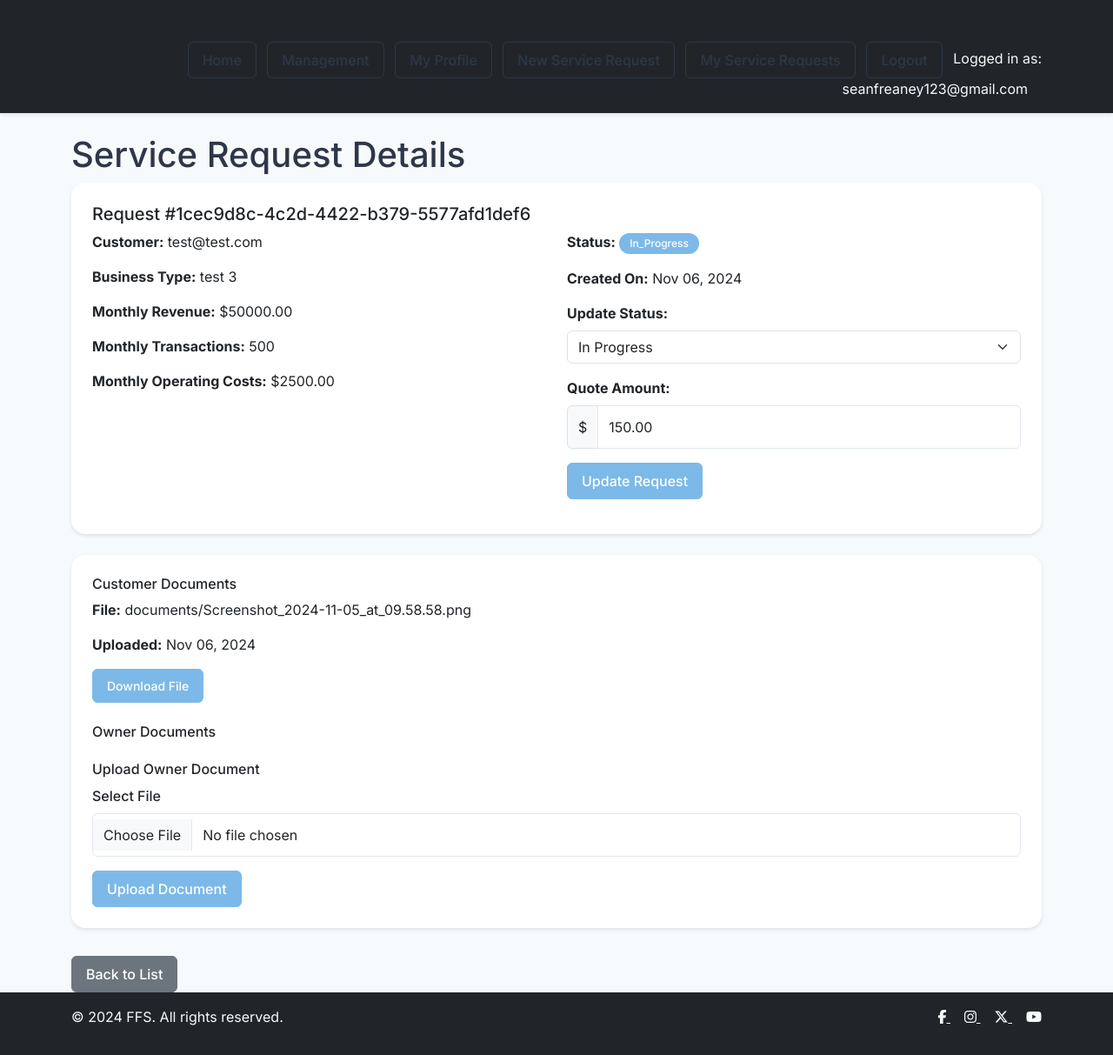
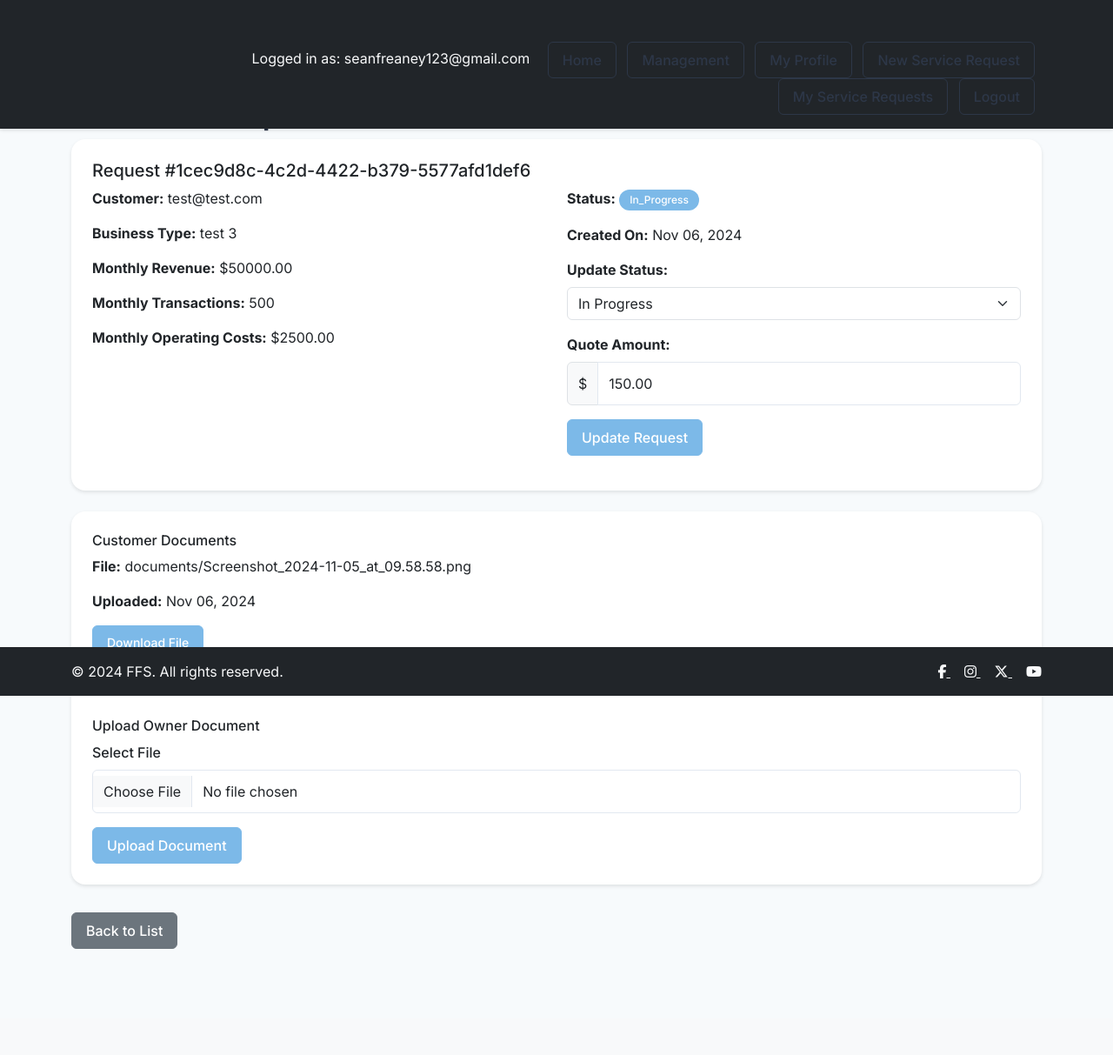
Before and after one commit to seanfreaney/FFS, a Django app: page /management/service-requests/1cec9d8c-4c2d-4422-b379-5577afd1def6/ in a window 1280 px wide. Shown: the whole page at 87% size. After the commit the page ends 1091 px from the top, so only its background shows below. Run offline with Django 5.2, Linux system fonts and the light colour scheme; a user stored in the database is signed in; data comes from the database, SQL or seed files in the repository; some libraries are stand-ins or nearby versions.

Commit message:
update bast.html styling and layout

```diff
--- a/static/css/base.css
+++ b/static/css/base.css
@@ -20,6 +20,8 @@ body {
   color: var(--text-color);
   font-family: 'Inter', -apple-system, BlinkMacSystemFont, sans-serif;
   line-height: 1.5;
+  padding-top: 80px;
+  padding-bottom: 80px;
 }
 
 /* Bootstrap header styling - keeping your existing styles */
--- a/templates/base.html
+++ b/templates/base.html
@@ -3,7 +3,6 @@
 <!doctype html>
 <html lang="en">
   <head>
-
     {% block meta %}
         <meta http-equiv="X-UA-Compatible" content="ie=edge">
         <meta charset="utf-8">
@@ -38,9 +37,10 @@
 
     <title>FFS {% block extra_title %}{% endblock %}</title>
   </head>
-  <body>
+  <body class="d-flex flex-column min-vh-100">
+    <div class="flex-grow-1">
       <!-- Bootstrap template -->
-    <header class="p-3 text-bg-dark">
+      <header class="fixed-top p-3 text-bg-dark">
         <div class="container">
           <div class="d-flex flex-wrap align-items-center justify-content-center justify-content-lg-start">
             <a href="/" class="d-flex align-items-center mb-2 mb-lg-0 text-white text-decoration-none">
@@ -48,10 +48,15 @@
             </a>
 
             <div class="text-end">
+              <span class="text-light me-3">
+                {% if request.user.is_authenticated %}
+                  Logged in as: {{ request.user.email }}
+                {% endif %}
+              </span>
               <a href="{% url 'home' %}" class="btn btn-outline-light me-2">Home</a>
               {% if request.user.is_authenticated %}
                   {% if request.user.is_superuser %}
-                  <a href="{% url 'management:management_dashboard' %}" class="btn btn-outline-light me-2">Management</a> <!-- UPDATE for Management/Admin -->
+                    <a href="{% url 'management:management_dashboard' %}" class="btn btn-outline-light me-2">Management</a>
                   {% endif %}
                   <a href="{% url 'profile' %}" class="btn btn-outline-light me-2">My Profile</a>
                   <a href="{% url 'create_service_request' %}" class="btn btn-outline-light me-2">New Service Request</a>
@@ -61,12 +66,7 @@
                   <a href="{% url 'account_signup' %}" class="btn btn-outline-light me-2">Register</a>
                   <a href="{% url 'account_login' %}" class="btn btn-outline-light me-2">Login</a>
               {% endif %}
-            <span class="text-light me-3">
-              {% if request.user.is_authenticated %}
-                Logged in as: {{ request.user.email }}
-              {% endif %}
             </div>
-
           </div>
         </div>
       </header>
@@ -86,15 +86,16 @@
 
       {% block content %}
       {% endblock %}
+    </div>
 
     {% block postloadjs %}
     {% endblock %}
 
-    <footer class="footer mt-auto py-3 bg-dark text-light">
+    <footer class="footer fixed-bottom bg-dark text-light">
       <div class="container">
-          <div class="row">
+          <div class="row py-3">
               <div class="col-md-6 text-center text-md-start">
-                  <p>&copy; 2024 FFS. All rights reserved.</p>
+                  <p class="mb-0">&copy; 2024 FFS. All rights reserved.</p>
               </div>
               <div class="col-md-6 text-center text-md-end">
                   <a href="https://facebook.com" target="_blank" class="text-light me-3" aria-label="Visit our Facebook page">
@@ -113,7 +114,5 @@
           </div>
       </div>
     </footer>
-
-
   </body>
 </html>
```
Also changed, not shown: other parts of static/css/base.css (+19 -17 lines), 1 other file. Lines whose indentation alone changed are shown as unchanged.
